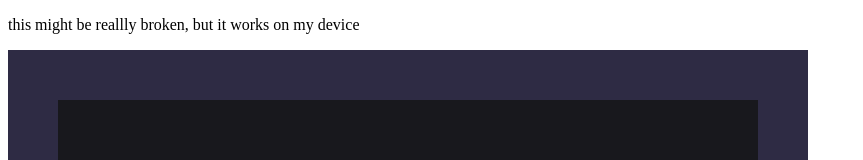
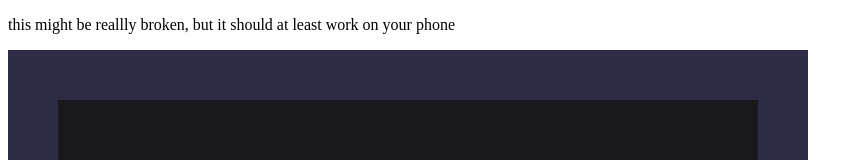
Before and after one commit to hapowers42/accelerometer-test, a plain HTML site: page index.html in a window 1280 px wide. Shown: the top 160 px of the page, without its empty margins (0-863 px from the left). Drawn offline with Linux system fonts and the light colour scheme.

Commit message:
update disclaimer

```diff
--- a/index.html
+++ b/index.html
@@ -6,6 +6,6 @@
         <script src=main.js async></script>
     </head>
     <body>
-        <p>this might be reallly broken, but it works on my device</p>
+        <p>this might be reallly broken, but it should at least work on your phone</p>
     </body>
 </html>
```
